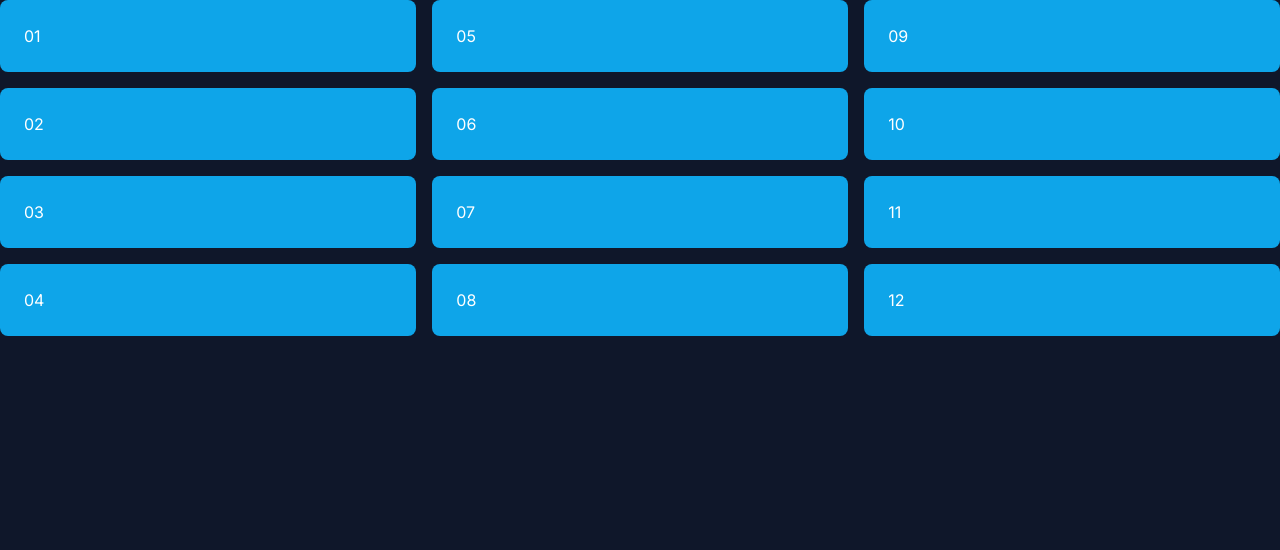
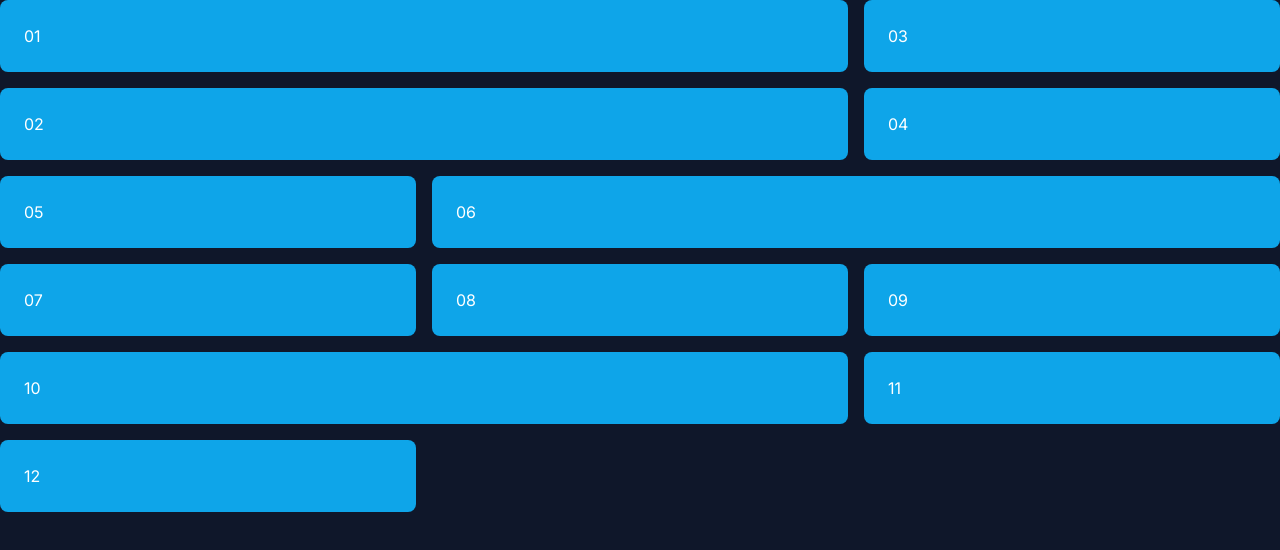
Before and after one commit to rfloresj/tailwind-css, a Next.js app: page / in a window 1280 px wide. Shown: the top 550 px of the page. Built offline with nearby package versions, Linux system fonts and the light colour scheme.

Commit message:
grid-flow-row-dense

```diff
--- a/app/page.tsx
+++ b/app/page.tsx
@@ -2,17 +2,17 @@ export default function Home() {
   return (
     <div className="h-screen text-white Parent bg-slate-900">
       <div className="container mx-auto">
-        <div className="grid grid-rows-4 grid-flow-col gap-4">
-          <div className="p-6 bg-sky-500 rounded-lg">01</div>
-          <div className="p-6 bg-sky-500 rounded-lg">02</div>
+        <div className="grid grid-flow-row-dense grid-cols-3 grid-rows-3 gap-4">
+          <div className="p-6 bg-sky-500 rounded-lg col-span-2">01</div>
+          <div className="p-6 bg-sky-500 rounded-lg col-span-2">02</div>
           <div className="p-6 bg-sky-500 rounded-lg">03</div>
           <div className="p-6 bg-sky-500 rounded-lg">04</div>
           <div className="p-6 bg-sky-500 rounded-lg">05</div>
-          <div className="p-6 bg-sky-500 rounded-lg">06</div>
+          <div className="p-6 bg-sky-500 rounded-lg col-span-2">06</div>
           <div className="p-6 bg-sky-500 rounded-lg">07</div>
           <div className="p-6 bg-sky-500 rounded-lg">08</div>
           <div className="p-6 bg-sky-500 rounded-lg">09</div>
-          <div className="p-6 bg-sky-500 rounded-lg">10</div>
+          <div className="p-6 bg-sky-500 rounded-lg col-span-2">10</div>
           <div className="p-6 bg-sky-500 rounded-lg">11</div>
           <div className="p-6 bg-sky-500 rounded-lg">12</div>
         </div>
```
